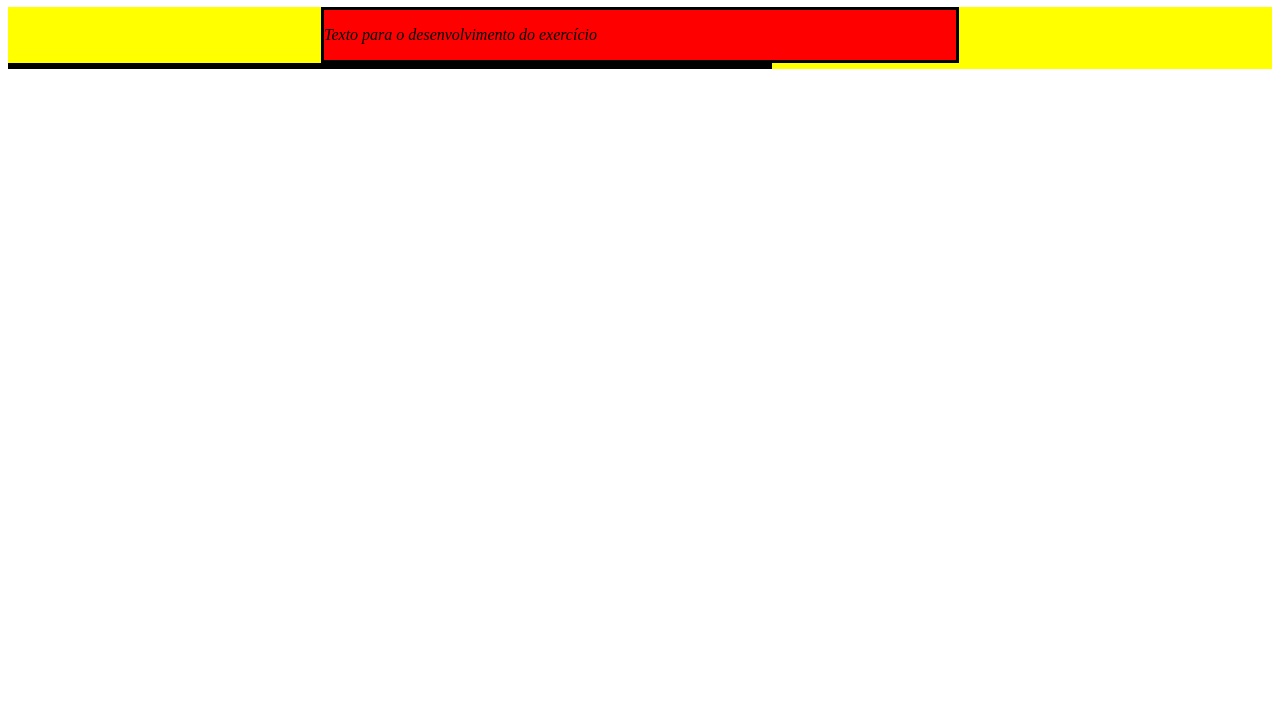
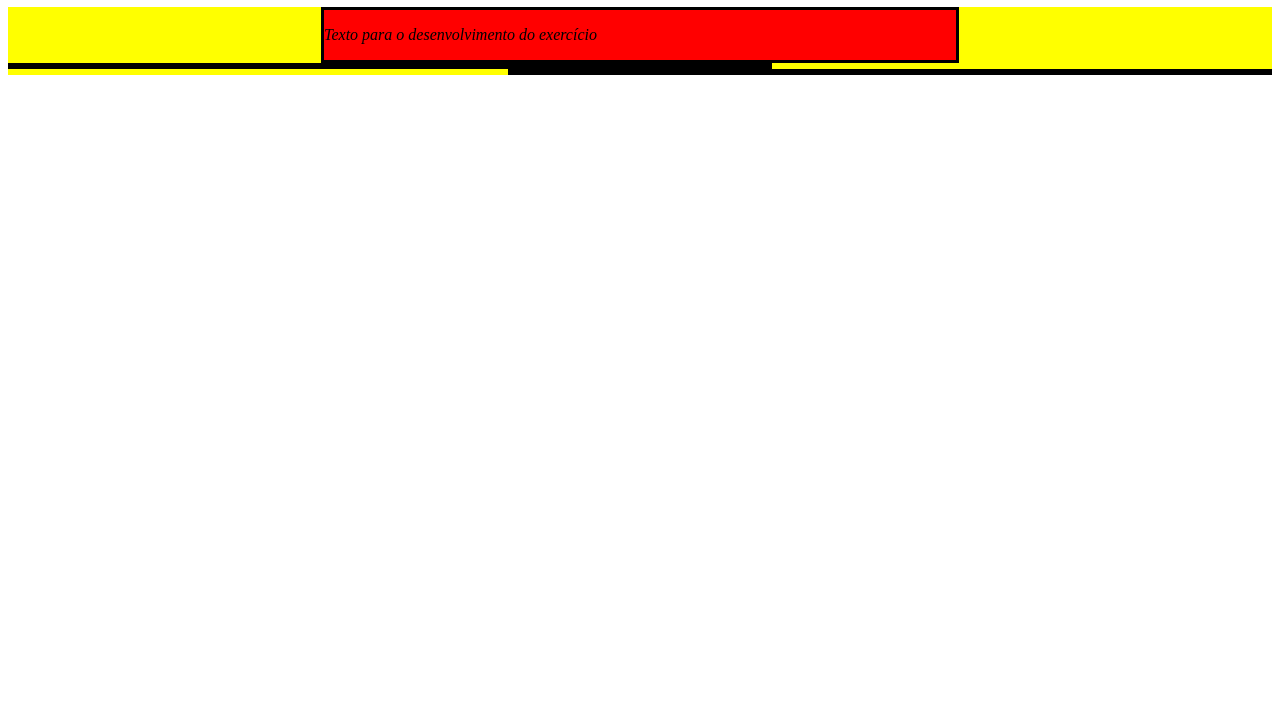
Before and after one commit to omateus-freire97/trybe_exercicios, a plain HTML site: page modulo1/bloco-5-javascript-dom-e-web-storage/dia-2-javascript-trabalhando-com-elementos/index.html in a window 1280 px wide. Shown: the part 73-800 px from the top of the page. Drawn offline with Linux system fonts and the light colour scheme.

Commit message:
exercicio 6

```diff
--- a/modulo1/bloco-5-javascript-dom-e-web-storage/dia-2-javascript-trabalhando-com-elementos/index.html
+++ b/modulo1/bloco-5-javascript-dom-e-web-storage/dia-2-javascript-trabalhando-com-elementos/index.html
@@ -84,6 +84,13 @@
       elementoSection2.className = 'left-content';
       k.appendChild(elementoSection2);
 
+      // exercicio 6
+      let elementoSection3 = document.createElement('section');
+      elementoSection3.className = 'right-content';
+      k.appendChild(elementoSection3);
+
+      //
+
     </script>
   </body>
 </html>
```
